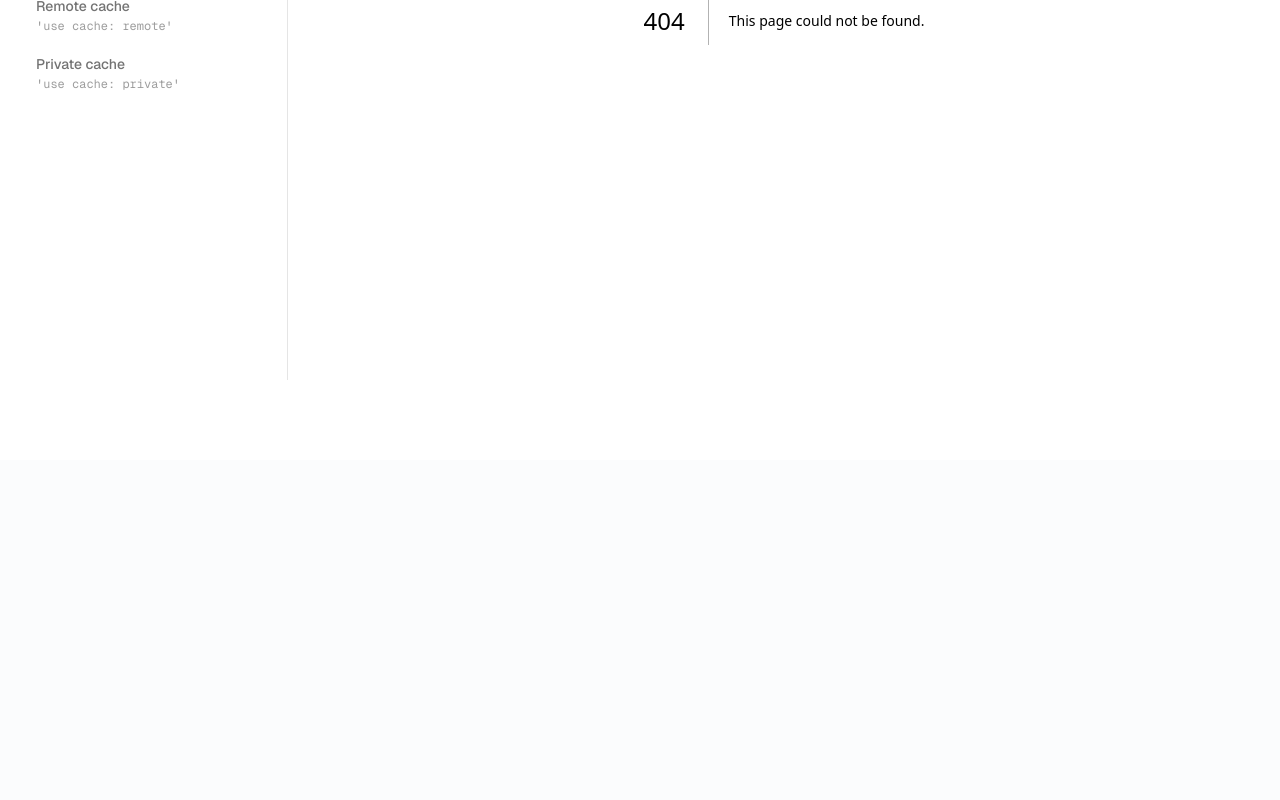
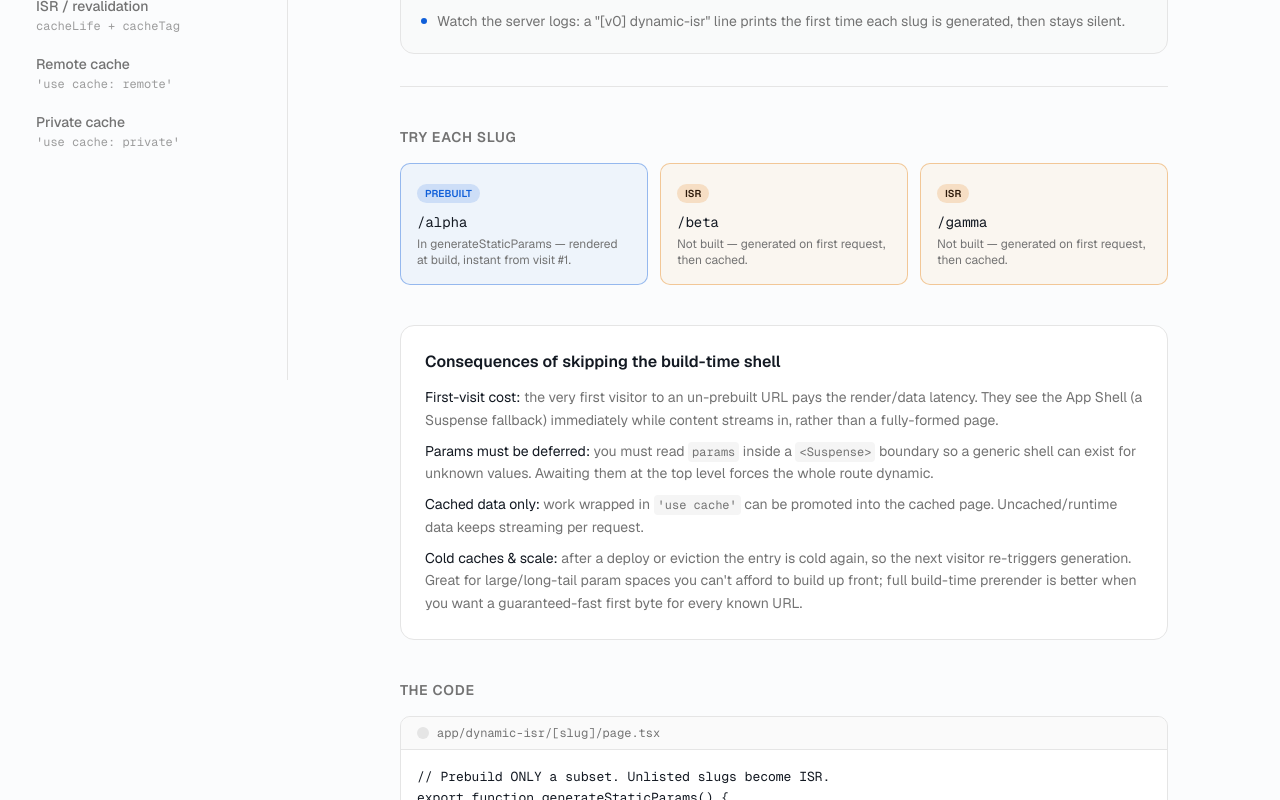
Before and after one commit to kgotgit/next-js-caching-demonstration, a Next.js app: page /dynamic-isr in a window 1280 px wide. Before the commit this address had no page. Shown: the part 420-1220 px from the top of the page. Before the commit the page ends 880 px from the top, so only its background shows below. Built offline with nearby package versions, Linux system fonts and the light colour scheme.

Commit message:
feat: migrate page-level ISR to dynamic ISR and update references\n\nMoved page-level ISR logic to dynamic ISR, updated cache tags, and adjusted slug references.

```diff
--- a/app/page-level/[slug]/page.tsx
+++ b/app/dynamic-isr/[slug]/page.tsx
@@ -26,11 +26,11 @@ export function generateStaticParams() {
 async function getReadingFor(slug: string) {
   'use cache'
   cacheLife('minutes')
-  cacheTag(`page-level-${slug}`)
+  cacheTag(`dynamic-isr-${slug}`)
   console.log(
-    `[v0] page-level ISR '${slug}' — function BODY EXECUTED at ${new Date().toISOString()}`,
+    `[v0] dynamic-isr '${slug}' — function BODY EXECUTED at ${new Date().toISOString()}`,
   )
-  return expensiveWork(`Page-level ISR · ${slug}`, 700)
+  return expensiveWork(`Dynamic ISR · ${slug}`, 700)
 }
 
 // Everything slug-specific lives here, and this whole subtree is rendered INSIDE
@@ -52,7 +52,7 @@ async function SlugView({ params }: { params: Promise<{ slug: string }> }) {
           return (
             <Link
               key={s}
-              href={`/page-level/${s}`}
+              href={`/dynamic-isr/${s}`}
               className={
                 active
                   ? 'inline-flex items-center gap-2 rounded-full border border-primary bg-primary px-3 py-1.5 text-sm font-medium text-primary-foreground'
@@ -144,7 +144,7 @@ export default function PageLevelISRDemo({
           items={[
             'Only "alpha" is prebuilt. Visit "beta" or "gamma" to trigger on-demand generation.',
             'On the very first visit to a new slug you briefly see the streaming skeleton (the App Shell). After that the slug is cached.',
-            'Watch the server logs: a "[v0] page-level ISR" line prints the first time each slug is generated, then stays silent on refresh.',
+            'Watch the server logs: a "[v0] dynamic-isr" line prints the first time each slug is generated, then stays silent on refresh.',
           ]}
         />
       </DemoHeader>
@@ -161,7 +161,7 @@ export default function PageLevelISRDemo({
         </h2>
         <CodeBlock
           className="mt-4"
-          filename="app/page-level/[slug]/page.tsx"
+          filename="app/dynamic-isr/[slug]/page.tsx"
           code={`// Prebuild ONLY a subset. Unlisted slugs become ISR.
 export function generateStaticParams() {
   return [{ slug: 'alpha' }] // 'beta' / 'gamma' are generated on demand
@@ -181,7 +181,7 @@ async function SlugView({ params }) {
   return <ReadingCard reading={await getReadingFor(slug)} />
 }
 
-// The page itself never awaits params — it just forwards the promise.
+// The page itself never awaits params ��� it just forwards the promise.
 export default function Page({ params }) {
   return (
     <Suspense fallback={<Skeleton />}>
--- /dev/null
+++ b/app/dynamic-isr/page.tsx
@@ -0,0 +1,144 @@
+import Link from 'next/link'
+import { DemoHeader, ObserveHint } from '@/components/demo-header'
+import { CodeBlock } from '@/components/code-block'
+
+// This landing page itself is fully static — it reads no runtime data, so it is
+// prerendered into the shell at build time. The ISR behavior lives in the
+// dynamic child route, app/dynamic-isr/[slug].
+
+export default function DynamicIsrDemo() {
+  return (
+    <div className="flex flex-col gap-10">
+      <DemoHeader
+        directive="'use cache' + generateStaticParams"
+        title="Dynamic ISR (generate on first request)"
+        description="A plain route is always prerendered at build when fully cacheable. To generate a page on first request instead — the Cache Components equivalent of ISR / fallback: true — use a dynamic route whose generateStaticParams returns only a subset of params."
+        timing="Build time (prebuilt slugs) + first request (the rest)"
+        storage="Static App Shell + per-slug cache entry"
+      >
+        <ObserveHint
+          items={[
+            'Only "alpha" is prebuilt at build time. "beta" and "gamma" are generated on first visit, then cached.',
+            'On the first visit to a new slug you briefly see the streaming skeleton (the App Shell); refreshes after that are instant.',
+            'Watch the server logs: a "[v0] dynamic-isr" line prints the first time each slug is generated, then stays silent.',
+          ]}
+        />
+      </DemoHeader>
+
+      <section className="flex flex-col gap-4">
+        <h2 className="text-sm font-semibold uppercase tracking-wider text-muted-foreground">
+          Try each slug
+        </h2>
+        <div className="grid gap-3 sm:grid-cols-3">
+          <Link
+            href="/dynamic-isr/alpha"
+            className="rounded-lg border border-cached/40 bg-cached/5 p-4 transition-colors hover:border-cached"
+          >
+            <span className="inline-block rounded-full bg-cached/15 px-2 py-0.5 text-[10px] font-semibold uppercase text-cached">
+              prebuilt
+            </span>
+            <p className="mt-2 font-mono text-sm text-card-foreground">/alpha</p>
+            <p className="mt-1 text-xs text-muted-foreground">
+              In generateStaticParams — rendered at build, instant from visit #1.
+            </p>
+          </Link>
+          {['beta', 'gamma'].map((s) => (
+            <Link
+              key={s}
+              href={`/dynamic-isr/${s}`}
+              className="rounded-lg border border-live/40 bg-live/5 p-4 transition-colors hover:border-live"
+            >
+              <span className="inline-block rounded-full bg-live/20 px-2 py-0.5 text-[10px] font-semibold uppercase text-live-foreground">
+                ISR
+              </span>
+              <p className="mt-2 font-mono text-sm text-card-foreground">/{s}</p>
+              <p className="mt-1 text-xs text-muted-foreground">
+                Not built — generated on first request, then cached.
+              </p>
+            </Link>
+          ))}
+        </div>
+      </section>
+
+      <section className="rounded-xl border border-border bg-card p-6">
+        <h2 className="text-base font-semibold text-card-foreground">
+          Consequences of skipping the build-time shell
+        </h2>
+        <ul className="mt-3 flex flex-col gap-2 text-sm leading-relaxed text-muted-foreground">
+          <li>
+            <span className="text-card-foreground">First-visit cost:</span> the
+            very first visitor to an un-prebuilt URL pays the render/data latency.
+            They see the App Shell (a Suspense fallback) immediately while content
+            streams in, rather than a fully-formed page.
+          </li>
+          <li>
+            <span className="text-card-foreground">Params must be deferred:</span>{' '}
+            you must read{' '}
+            <code className="rounded bg-muted px-1 py-0.5 font-mono text-xs">
+              params
+            </code>{' '}
+            inside a{' '}
+            <code className="rounded bg-muted px-1 py-0.5 font-mono text-xs">
+              &lt;Suspense&gt;
+            </code>{' '}
+            boundary so a generic shell can exist for unknown values. Awaiting
+            them at the top level forces the whole route dynamic.
+          </li>
+          <li>
+            <span className="text-card-foreground">Cached data only:</span> work
+            wrapped in{' '}
+            <code className="rounded bg-muted px-1 py-0.5 font-mono text-xs">
+              &apos;use cache&apos;
+            </code>{' '}
+            can be promoted into the cached page. Uncached/runtime data keeps
+            streaming per request.
+          </li>
+          <li>
+            <span className="text-card-foreground">Cold caches &amp; scale:</span>{' '}
+            after a deploy or eviction the entry is cold again, so the next
+            visitor re-triggers generation. Great for large/long-tail param spaces
+            you can&apos;t afford to build up front; full build-time prerender is
+            better when you want a guaranteed-fast first byte for every known URL.
+          </li>
+        </ul>
+      </section>
+
+      <section>
+        <h2 className="text-sm font-semibold uppercase tracking-wider text-muted-foreground">
+          The code
+        </h2>
+        <CodeBlock
+          className="mt-4"
+          filename="app/dynamic-isr/[slug]/page.tsx"
+          code={`// Prebuild ONLY a subset. Unlisted slugs become ISR.
+export function generateStaticParams() {
+  return [{ slug: 'alpha' }] // 'beta' / 'gamma' are generated on demand
+}
+
+async function getReadingFor(slug: string) {
+  'use cache'
+  cacheLife('minutes')          // revalidate window (ISR timer)
+  cacheTag(\`dynamic-isr-\${slug}\`) // for on-demand updateTag()
+  return getExpensiveData(slug)
+}
+
+// All slug-specific work awaits params INSIDE <Suspense>, so Next can
+// ship a generic App Shell for slugs it never prerendered.
+async function SlugView({ params }) {
+  const { slug } = await params
+  return <ReadingCard reading={await getReadingFor(slug)} />
+}
+
+// The page itself never awaits params — it just forwards the promise.
+export default function Page({ params }) {
+  return (
+    <Suspense fallback={<Skeleton />}>
+      <SlugView params={params} />
+    </Suspense>
+  )
+}`}
+        />
+      </section>
+    </div>
+  )
+}
--- a/app/page-level/page.tsx
+++ b/app/page-level/page.tsx
@@ -60,86 +60,29 @@ export default async function PageLevelDemo() {
         />
       </section>
 
-      <section className="rounded-xl border border-border bg-card p-6">
+      <section className="rounded-xl border border-border bg-card p-5">
         <h2 className="text-base font-semibold text-card-foreground">
-          Can this be ISR instead of build time?
+          Want this generated on first request instead of at build?
         </h2>
         <p className="mt-2 text-sm leading-relaxed text-muted-foreground">
-          Yes. A plain non-dynamic route like this one is{' '}
-          <span className="text-card-foreground">always</span> prerendered at
-          build time when it is fully cacheable — there is no parameter to defer.
-          To generate the page <span className="text-card-foreground">on first
-          request</span> instead, make it a dynamic route and have{' '}
+          A plain route like this is always prerendered at build when fully
+          cacheable. To defer generation to the first request (ISR /{' '}
+          <code className="rounded bg-muted px-1 py-0.5 font-mono text-xs">
+            fallback: true
+          </code>
+          ), use a dynamic route with a partial{' '}
           <code className="rounded bg-muted px-1 py-0.5 font-mono text-xs">
             generateStaticParams
-          </code>{' '}
-          return only a subset of params. Unlisted URLs are not built — Next.js
-          serves a generic App Shell on the first visit, renders the real page in
-          the background, caches it, then serves the cached version. That is the
-          Cache Components equivalent of ISR / <code className="rounded bg-muted px-1 py-0.5 font-mono text-xs">fallback: true</code>.
+          </code>
+          . See the dedicated{' '}
+          <Link
+            href="/dynamic-isr"
+            className="font-medium text-primary underline-offset-4 hover:underline"
+          >
+            Dynamic ISR
+          </Link>{' '}
+          example.
         </p>
-
-        <div className="mt-5 grid gap-3 sm:grid-cols-3">
-          <Link
-            href="/page-level/alpha"
-            className="rounded-lg border border-cached/40 bg-cached/5 p-4 transition-colors hover:border-cached"
-          >
-            <span className="inline-block rounded-full bg-cached/15 px-2 py-0.5 text-[10px] font-semibold uppercase text-cached">
-              prebuilt
-            </span>
-            <p className="mt-2 font-mono text-sm text-card-foreground">/alpha</p>
-            <p className="mt-1 text-xs text-muted-foreground">
-              In generateStaticParams — rendered at build, instant from visit #1.
-            </p>
-          </Link>
-          {['beta', 'gamma'].map((s) => (
-            <Link
-              key={s}
-              href={`/page-level/${s}`}
-              className="rounded-lg border border-live/40 bg-live/5 p-4 transition-colors hover:border-live"
-            >
-              <span className="inline-block rounded-full bg-live/20 px-2 py-0.5 text-[10px] font-semibold uppercase text-live-foreground">
-                ISR
-              </span>
-              <p className="mt-2 font-mono text-sm text-card-foreground">/{s}</p>
-              <p className="mt-1 text-xs text-muted-foreground">
-                Not built — generated on first request, then cached.
-              </p>
-            </Link>
-          ))}
-        </div>
-
-        <h3 className="mt-6 text-sm font-semibold text-card-foreground">
-          Consequences of skipping the build-time shell
-        </h3>
-        <ul className="mt-2 flex flex-col gap-2 text-sm leading-relaxed text-muted-foreground">
-          <li>
-            <span className="text-card-foreground">First-visit cost:</span> the
-            very first visitor to an un-prebuilt URL pays the render/data latency.
-            They see the App Shell (a Suspense fallback) immediately while content
-            streams in, rather than a fully-formed page.
-          </li>
-          <li>
-            <span className="text-card-foreground">Params must be deferred:</span>{' '}
-            you must read <code className="rounded bg-muted px-1 py-0.5 font-mono text-xs">params</code>{' '}
-            inside a <code className="rounded bg-muted px-1 py-0.5 font-mono text-xs">&lt;Suspense&gt;</code>{' '}
-            boundary so a generic shell can exist for unknown values. Awaiting them
-            at the top level forces the whole route dynamic.
-          </li>
-          <li>
-            <span className="text-card-foreground">Cached data only:</span> work
-            wrapped in <code className="rounded bg-muted px-1 py-0.5 font-mono text-xs">&apos;use cache&apos;</code>{' '}
-            can be promoted into the cached page. Uncached/runtime data keeps
-            streaming per request.
-          </li>
-          <li>
-            <span className="text-card-foreground">Cold caches & scale:</span>{' '}
-            after a deploy or eviction the entry is cold again, so the next visitor
-            re-triggers generation. Great for large/long-tail param spaces you
-            can&apos;t afford to build up front; full build-time prerender is better
-            when you want a guaranteed-fast first byte for every known URL.
-          </li>
-        </ul>
       </section>
 
       <section>
--- a/lib/routes.ts
+++ b/lib/routes.ts
@@ -11,6 +11,12 @@ export const demoRoutes: DemoRoute[] = [
     label: 'Page-level cache',
     directive: "'use cache'",
     blurb: 'Cache an entire route into the static shell at build time.',
+  },
+  {
+    href: '/dynamic-isr',
+    label: 'Dynamic ISR',
+    directive: "'use cache' + params",
+    blurb: 'Generate a route on first request, then cache it (ISR / fallback).',
   },
   {
     href: '/function-level',
```
